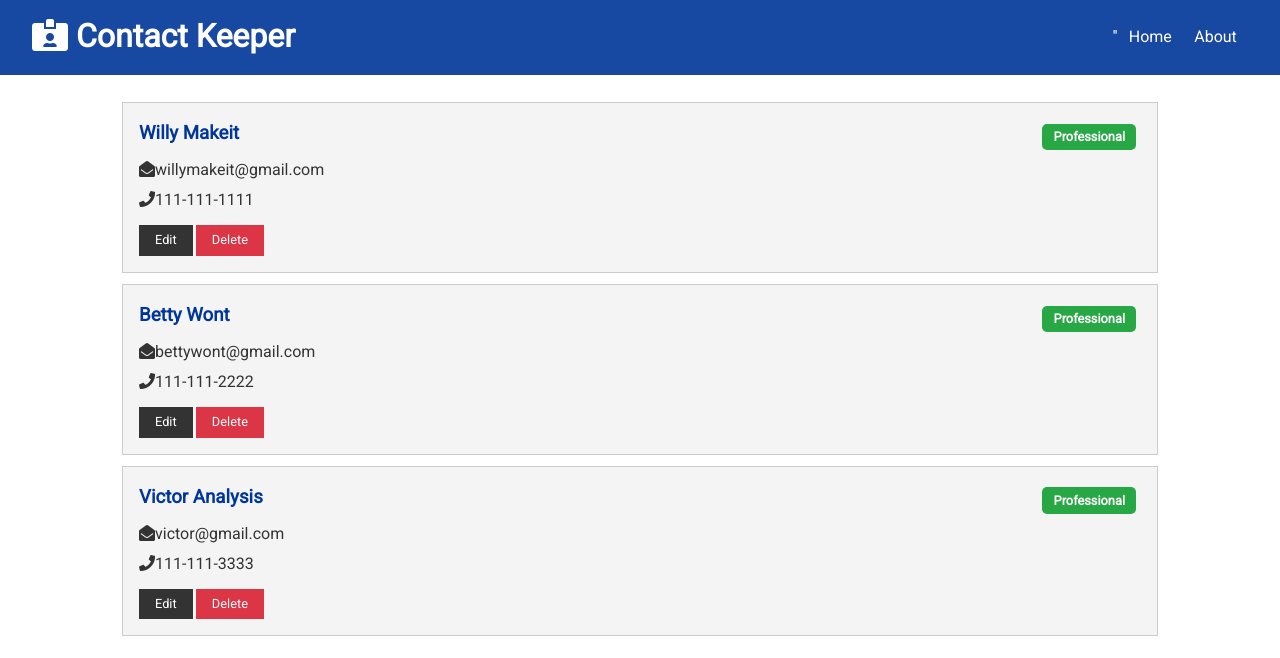
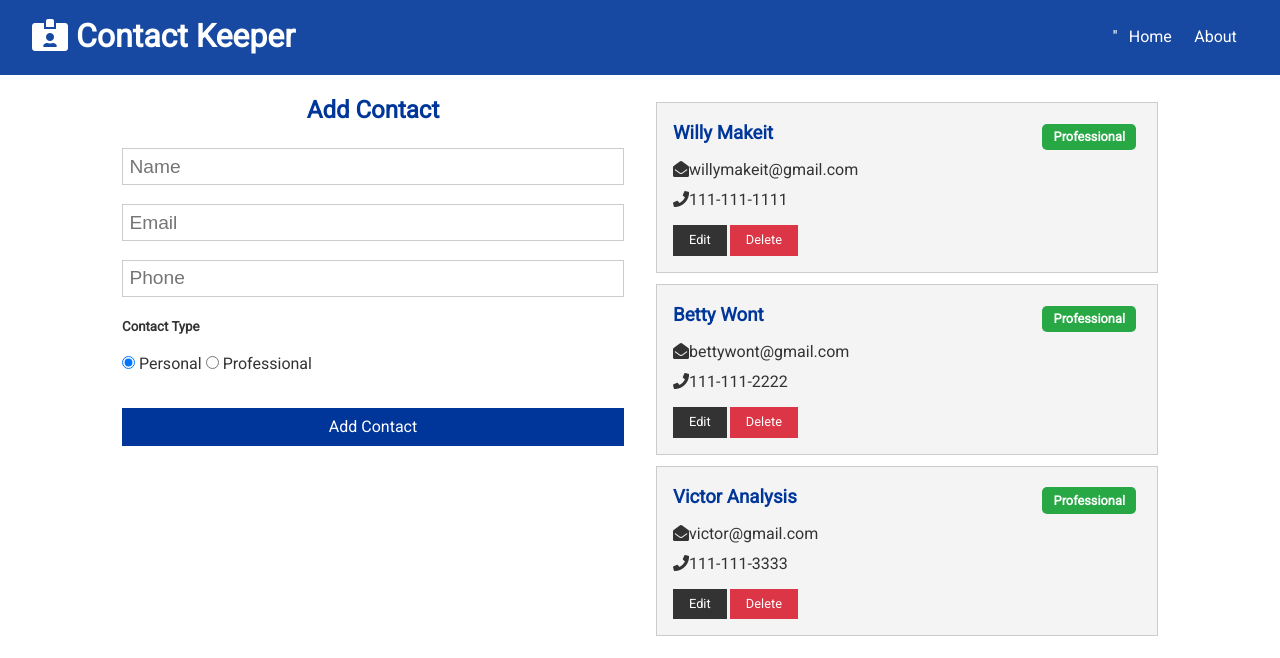
Before and after one commit to jmslick/react-contact-keeper, a React (Create React App) app in the folder client/: page / in a window 1280 px wide. Shown: the top 658 px of the page. Built offline with nearby package versions, Linux system fonts and the light colour scheme; the HTML template or start-up script is replaced by a standard one.

Commit message:
54. ContactForm Component

```diff
--- a/client/src/components/contacts/ContactForm.js
+++ b/client/src/components/contacts/ContactForm.js
@@ -0,0 +1,85 @@
+import React, { useState, useContext } from 'react';
+import ContactContext from '../../context/contact/contactContext';
+
+const ContactForm = () => {
+  // using context as a hook to get access to methods and state.
+  const contactContext = useContext(ContactContext);
+
+  const [contact, setContact] = useState({
+    name: '',
+    email: '',
+    phone: '',
+    type: 'personal'
+  });
+
+  const { name, email, phone, type } = contact;
+
+  const onChange = e =>
+    setContact({ ...contact, [e.target.name]: e.target.value });
+
+  const onSubmit = e => {
+    e.preventDefault();
+    contactContext.addContact(contact);
+    setContact({
+      name: '',
+      email: '',
+      phone: '',
+      type: 'personal'
+    });
+  };
+
+  return (
+    <form onSubmit={onSubmit}>
+      <h2 className='text-primary'>Add Contact</h2>
+      <input
+        type='text'
+        placeholder='Name'
+        name='name'
+        value={name}
+        onChange={onChange}
+      />
+      <input
+        type='text'
+        placeholder='Email'
+        name='email'
+        value={email}
+        onChange={onChange}
+      />
+      <input
+        type='text'
+        placeholder='Phone'
+        name='phone'
+        value={phone}
+        onChange={onChange}
+      />
+      <h5>Contact Type</h5>
+      <input
+        type='radio'
+        name='type'
+        value='personal'
+        checked={type === 'personal'}
+        onChange={onChange}
+      />
+      {'     '}
+      Personal{'    '}
+      <input
+        type='radio'
+        name='type'
+        value='professional'
+        checked={type === 'professional'}
+        onChange={onChange}
+      />
+      {'    '}
+      Professional{'    '}
+      <div>
+        <input
+          className='btn btn-primary btn-block'
+          type='submit'
+          value='Add Contact'
+        />
+      </div>
+    </form>
+  );
+};
+
+export default ContactForm;
--- a/client/src/components/pages/Home.js
+++ b/client/src/components/pages/Home.js
@@ -1,10 +1,13 @@
 import React from 'react';
 import Contacts from '../contacts/Contacts';
+import ContactForm from '../contacts/ContactForm';
 
 const Home = () => {
   return (
-    <div className='grid=2'>
-      <div>{/* contact form */}</div>
+    <div className='grid-2'>
+      <div>
+        <ContactForm />
+      </div>
       <div>
         <Contacts />
       </div>
--- a/client/src/context/contact/ContactState.js
+++ b/client/src/context/contact/ContactState.js
@@ -46,7 +46,10 @@
   const [state, dispatch] = useReducer(contactReducer, initialState);
 
   // Add Contact
-
+  const addContact = contact => {
+    contact.id = 1000;
+    dispatch({ type: ADD_CONTACT, payload: contact });
+  };
   // Delete Contact
 
   // set Current contact
@@ -66,7 +69,8 @@
          * 52.  anything that we want to be able to access from other components
          * including state and actions need to go in here.
          */
-        contacts: state.contacts
+        contacts: state.contacts,
+        addContact
       }}>
       {props.children}
     </ContactContext.Provider>
```
